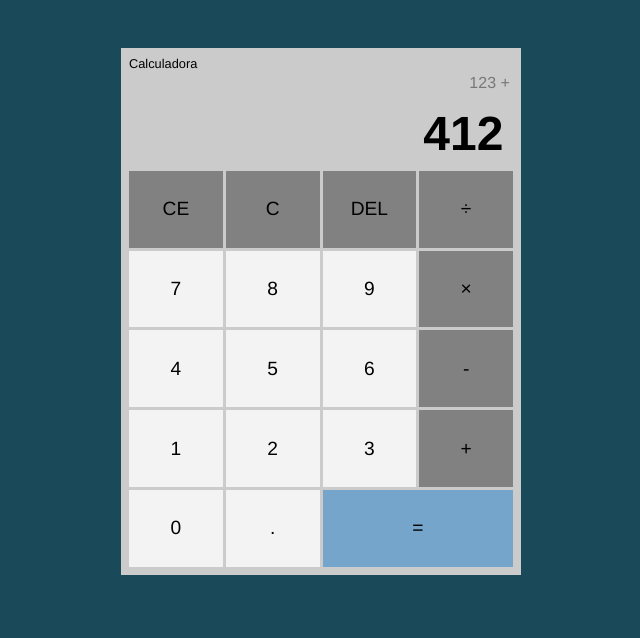
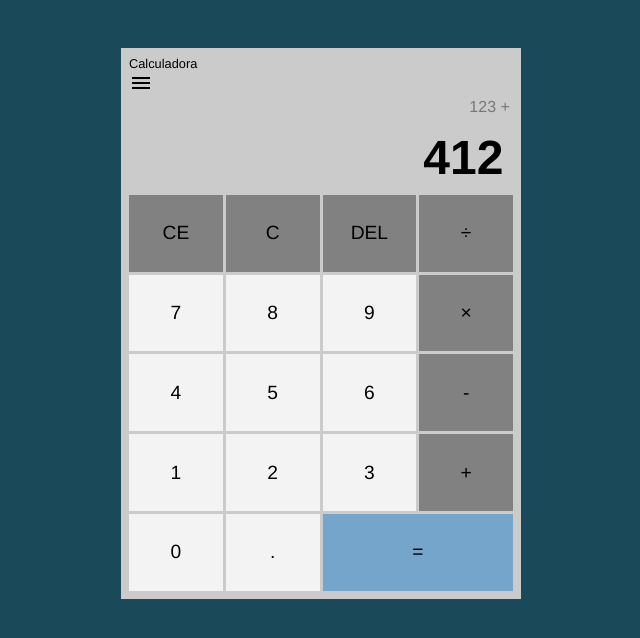
Before and after one commit to senacrs-emti/2023-2MB-educom-G05, a PHP site: page / in a window 1280 px wide. Shown: the top 638 px of the page, without its empty margins (319-959 px from the left). Run offline with PHP 8.4, Linux system fonts and the light colour scheme.

Commit message:
Atualização calculadora

```diff
--- a/index.html
+++ b/index.html
@@ -4,11 +4,13 @@
     <meta charset="UTF-8">
     <meta name="viewport" content="width=device-width, initial-scale=1.0">
     <title>Calculadora</title>
+    <link href="https://fonts.googleapis.com/icon?family=Material+Icons" rel="stylesheet">
     <link rel="stylesheet" href="style.css">
 </head>
 <body>
     <div id="calc">
         <h3>Calculadora</h3>
+        <i id="menu" class="material-icons">menu</i>
         <div id="operations">
             <div id="previous-operation">123 +</div>
             <div id="current-operation">412</div>
--- a/style.css
+++ b/style.css
@@ -26,6 +26,15 @@ body{
     font-size: 0.8em;
     font-weight: 300;
     color: #000;
+}
+
+#menu{
+display: block;
+cursor: pointer;
+}
+
+#menu:hover{
+color: blue;
 }
 
 #operations{
```
Also changed, not shown: img/image-removebg-preview.png (deleted).
